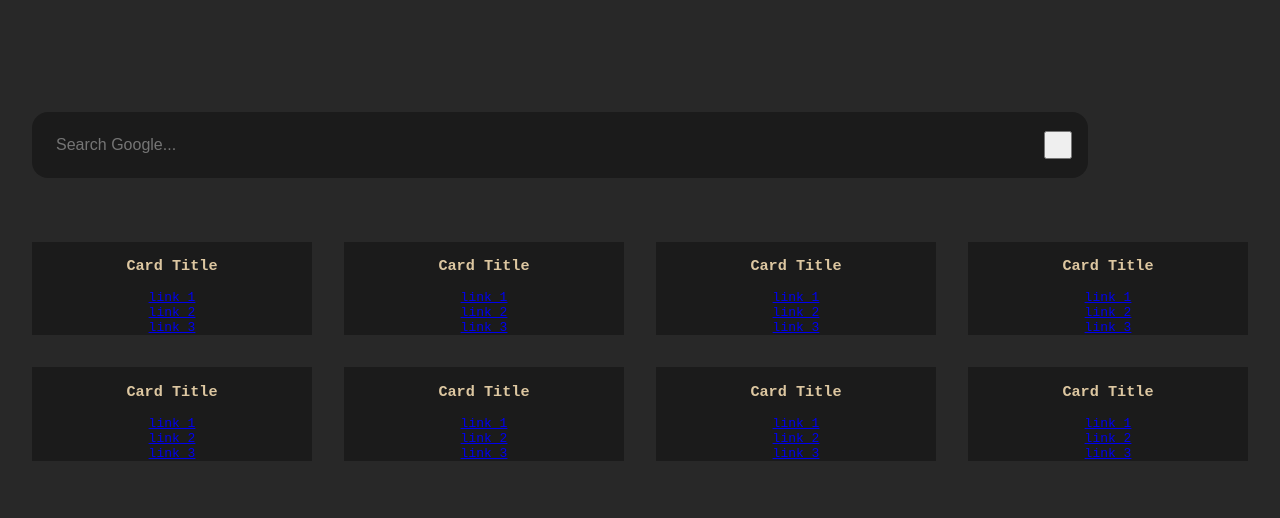
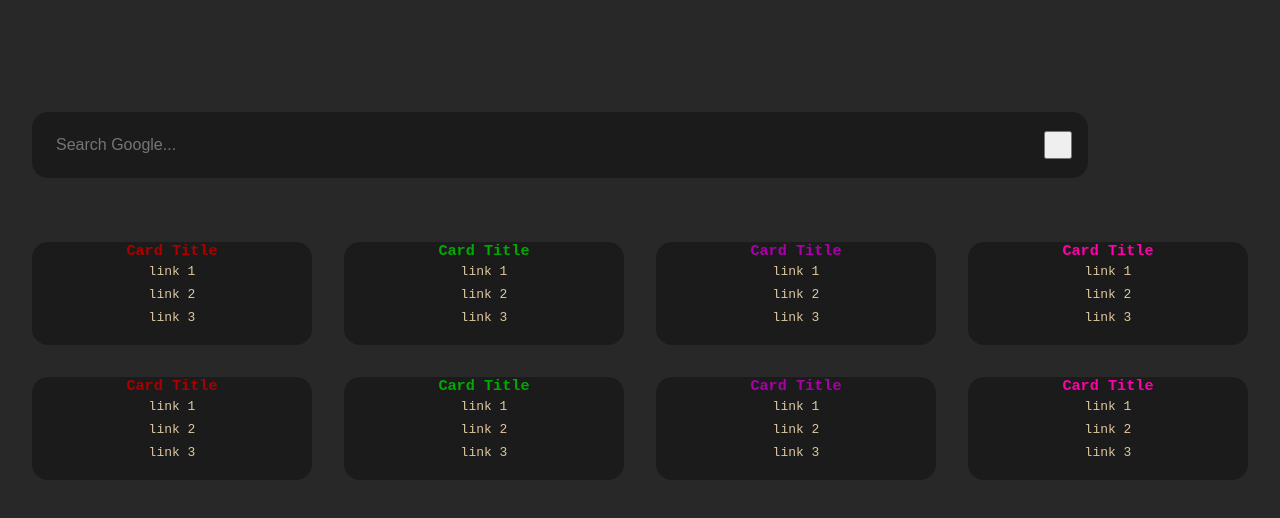
Before and after one commit to TwKnD/home-page, a plain HTML site: page index.html in a window 1280 px wide. Drawn offline with Linux system fonts and the light colour scheme.

Commit message:
card headers coloured (css nth-child)

```diff
--- a/styles.css
+++ b/styles.css
@@ -5,9 +5,14 @@
 
     --color1: #aa0000;
     --color2: #00aa00;
-    --color3: #0000aa;
-    --color4: #aa00aa;
+    --color3: #aa00aa;
+    --color4: #ff00aa;
 
+}
+
+* {
+    margin: 0;
+    padding: 0;
 }
 
 body {
@@ -66,4 +71,28 @@ main {
     flex-direction: column;
     align-items: center;
     background-color: var(--secondaryBackground);
+    border-radius: 1rem;
+    padding-bottom: 1rem;
 }
+
+.card:nth-child(4n+1) > h3 {
+    color: var(--color1)
+}
+
+.card:nth-child(4n+2) > h3 {
+    color: var(--color2);
+}
+
+.card:nth-child(4n+3) > h3 {
+    color: var(--color3);
+}
+
+.card:nth-child(4n+4) > h3 {
+    color: var(--color4)
+}
+
+a {
+    margin: 0.25rem;
+    text-decoration: none;
+    color: var(--foreground);
+}
```
